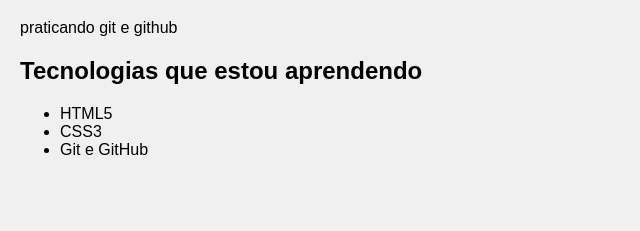
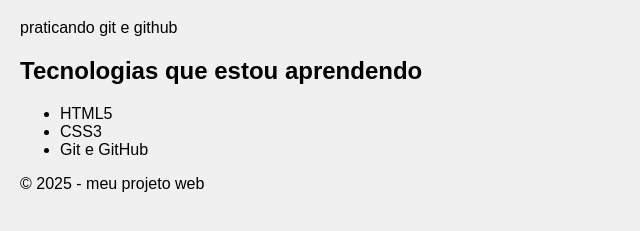
Before and after one commit to gabrielreiss0/pratica-git-web, a plain HTML site: page index.html in a window 1280 px wide. Shown: the part 61-292 px from the top of the page, without its empty margins (0-640 px from the left). Drawn offline with Linux system fonts and the light colour scheme.

Commit message:
feat: adiciona footer

```diff
--- a/index.html
+++ b/index.html
@@ -21,5 +21,10 @@
 
 
     <script src="js/script.js"></script>
+
+    <footer>
+        <p>&copy; 2025 - meu projeto web</p>
+    </footer>
+
 </body>
 </html>
```
